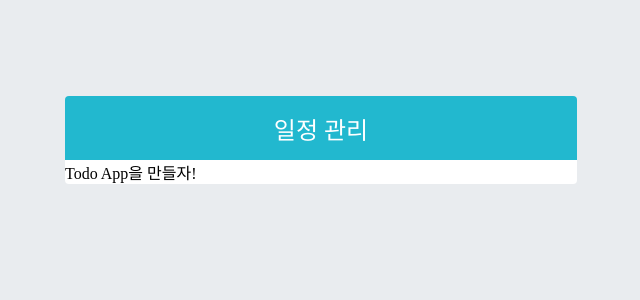
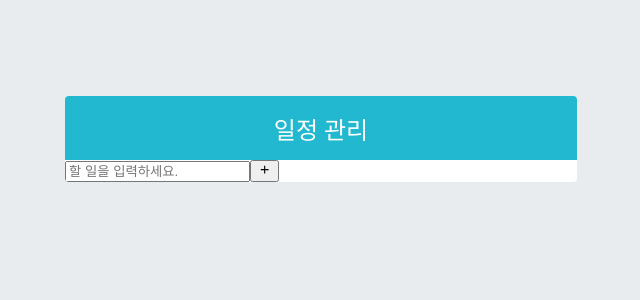
Before and after one commit to solji2/todo-app, a React (Create React App) app: page / in a window 1280 px wide. Shown: the top 300 px of the page, without its empty margins (319-959 px from the left). Built offline with nearby package versions, Linux system fonts and the light colour scheme.

Commit message:
20231128 TodoInsert 컴포넌트 추가

```diff
--- a/package.json
+++ b/package.json
@@ -8,6 +8,7 @@
     "@testing-library/user-event": "^13.5.0",
     "react": "^18.2.0",
     "react-dom": "^18.2.0",
+    "react-icons": "^4.12.0",
     "react-scripts": "5.0.1",
     "sass": "^1.69.5",
     "web-vitals": "^2.1.4"
--- a/src/App.js
+++ b/src/App.js
@@ -1,10 +1,13 @@
 import "./App.css";
+import TodoInsert from "./components/TodoInsert";
 import TodoTemplate from "./components/TodoTemplate";
 
 function App() {
   return (
     <div>
-      <TodoTemplate>Todo App을 만들자!</TodoTemplate>
+      <TodoTemplate>
+        <TodoInsert />
+      </TodoTemplate>
     </div>
   );
 }
--- /dev/null
+++ b/src/components/TodoInsert.js
@@ -0,0 +1,14 @@
+import React from "react";
+import { MdAdd } from "react-icons/md";
+const TodoInsert = () => {
+  return (
+    <form>
+      <input placeholder="할 일을 입력하세요." />
+      <button type="submit">
+        <MdAdd />
+      </button>
+    </form>
+  );
+};
+
+export default TodoInsert;
```
Also changed, not shown: 1 other file (tests, documents, lock files or other folders).
